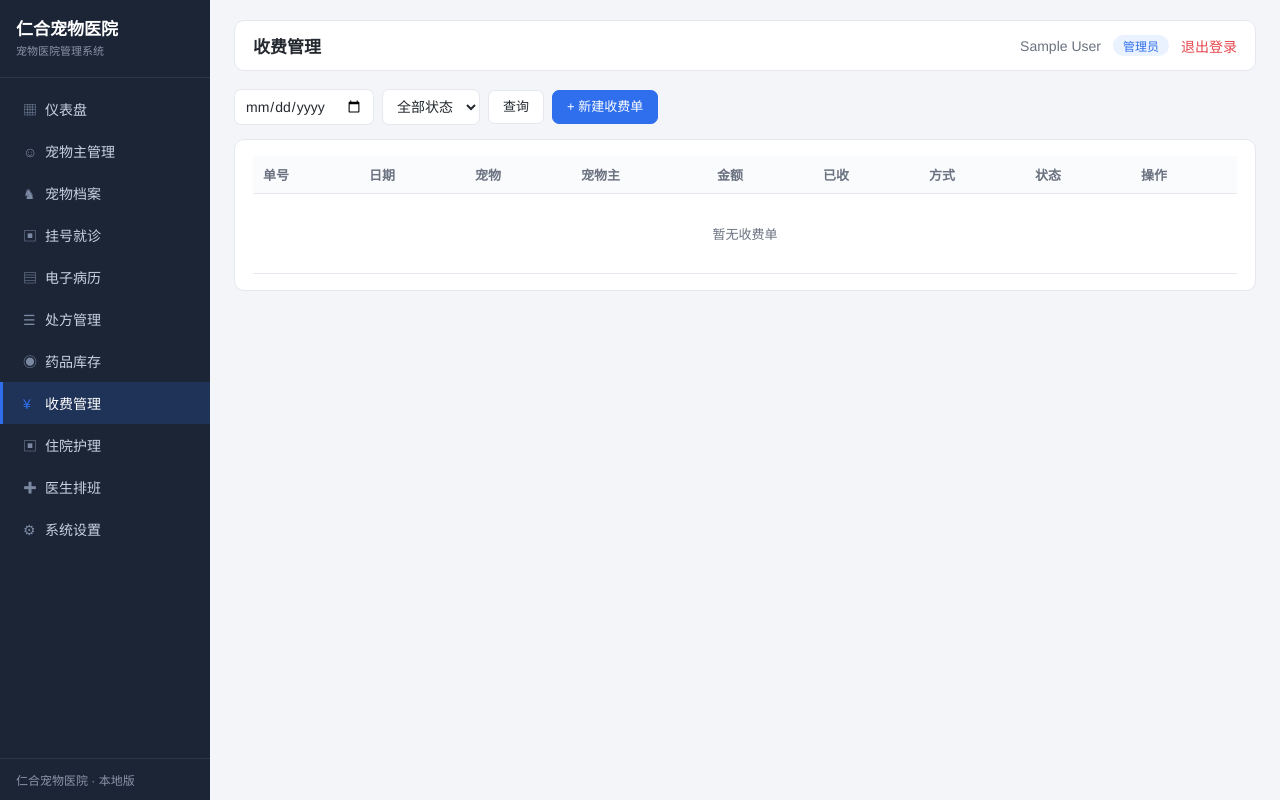
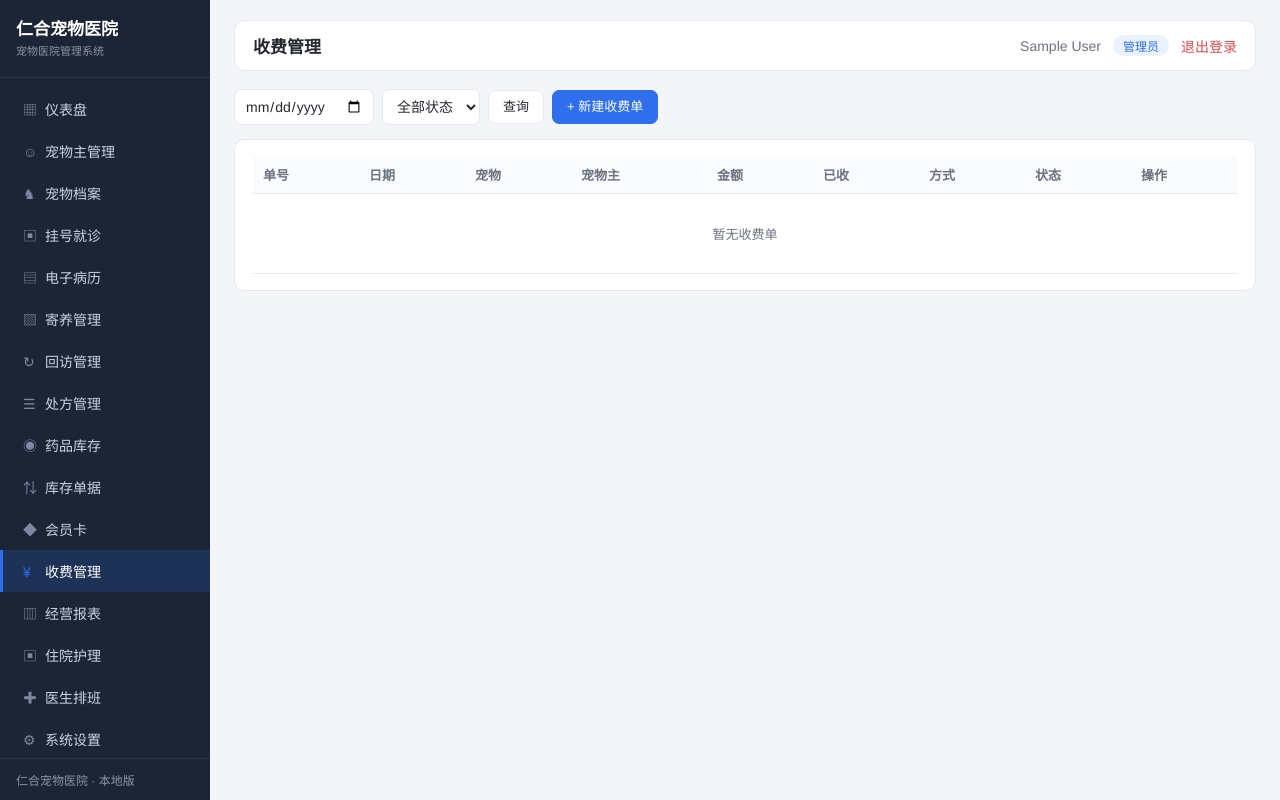
Before and after one commit to liuxinvet/RHPetHospital, a Flask app: page /billing in a window 1280 px wide. Run offline with Flask 3, Linux system fonts and the light colour scheme; the visitor is signed in with stand-in values (Sample User, id 1); data comes from the database, SQL or seed files in the repository; data that the repository does not hold is empty.

Commit message:
feat: v4 上传 templates/base.html

```diff
--- a/templates/base.html
+++ b/templates/base.html
@@ -23,9 +23,14 @@
       <a href="{{ url_for('pets') }}" class="{{ 'active' if request.endpoint in ['pets','pet_new','pet_edit','pet_detail'] }}"><span class="icon">♞</span>宠物档案</a>
       <a href="{{ url_for('appointments') }}" class="{{ 'active' if request.endpoint in ['appointments'] }}"><span class="icon">▣</span>挂号就诊</a>
       <a href="{{ url_for('records') }}" class="{{ 'active' if request.endpoint in ['records','record_new','record_edit'] }}"><span class="icon">▤</span>电子病历</a>
+      <a href="{{ url_for('fosters') }}" class="{{ 'active' if request.endpoint in ['fosters'] }}"><span class="icon">▧</span>寄养管理</a>
+      <a href="{{ url_for('return_visits') }}" class="{{ 'active' if request.endpoint in ['return_visits'] }}"><span class="icon">↻</span>回访管理</a>
       <a href="{{ url_for('prescriptions') }}" class="{{ 'active' if request.endpoint in ['prescriptions','prescription_new','prescription_detail'] }}"><span class="icon">☰</span>处方管理</a>
       <a href="{{ url_for('medicines') }}" class="{{ 'active' if request.endpoint in ['medicines','medicine_new','medicine_edit'] }}"><span class="icon">◉</span>药品库存</a>
+      <a href="{{ url_for('stock_bills') }}" class="{{ 'active' if request.endpoint in ['stock_bills','stock_bill_new','stock_bill_detail','stock_check'] }}"><span class="icon">⇅</span>库存单据</a>
+      <a href="{{ url_for('cards') }}" class="{{ 'active' if request.endpoint in ['cards','card_new','card_detail'] }}"><span class="icon">◆</span>会员卡</a>
       <a href="{{ url_for('billing') }}" class="{{ 'active' if request.endpoint in ['billing','billing_new','bill_detail'] }}"><span class="icon">¥</span>收费管理</a>
+      <a href="{{ url_for('reports') }}" class="{{ 'active' if request.endpoint in ['reports'] }}"><span class="icon">▥</span>经营报表</a>
       <a href="{{ url_for('hospitalizations') }}" class="{{ 'active' if request.endpoint in ['hospitalizations','hospitalization_new','hospitalization_detail'] }}"><span class="icon">▣</span>住院护理</a>
       <a href="{{ url_for('doctors') }}" class="{{ 'active' if request.endpoint in ['doctors'] }}"><span class="icon">✚</span>医生排班</a>
       <a href="{{ url_for('settings') }}" class="{{ 'active' if request.endpoint in ['settings'] }}"><span class="icon">⚙</span>系统设置</a>
```
